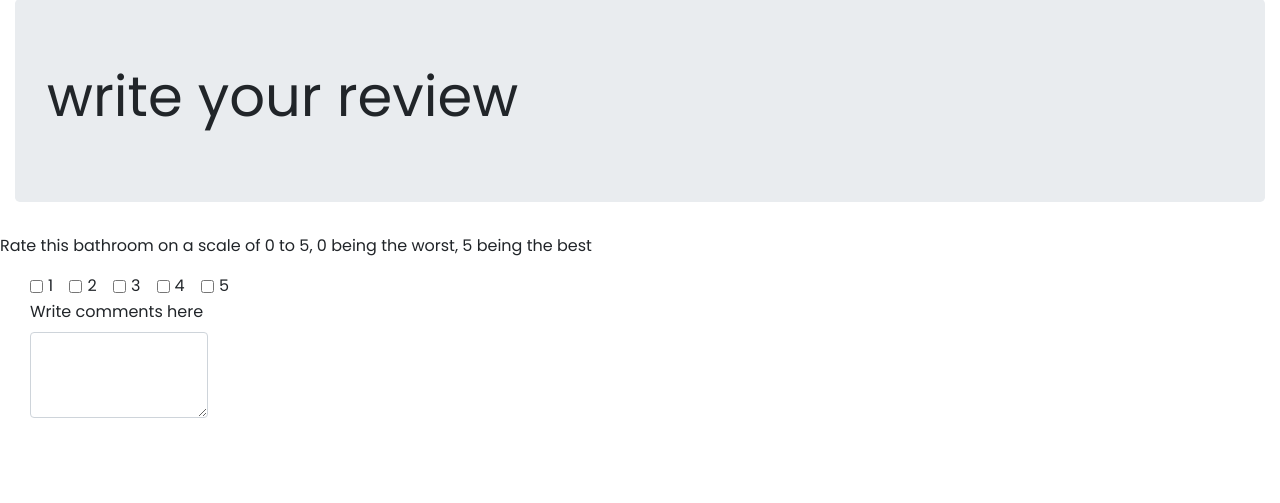
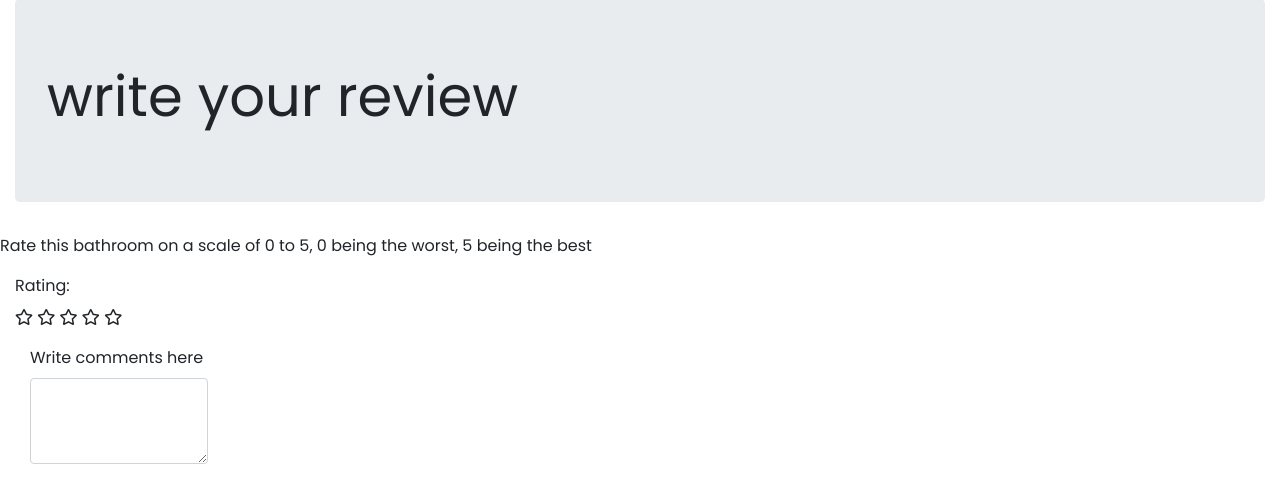
Before and after one commit to aleal209/ToiletFinder, a Flask app: template frontend/templates/new_review.html in a window 1280 px wide. Shown: the part 87-590 px from the top of the page. Run offline with Flask 3, Linux system fonts and the light colour scheme; the template is opened without the code that fills it, so the values that code supplies are empty.

Commit message:
Update new_review.html

```diff
--- a/frontend/templates/new_review.html
+++ b/frontend/templates/new_review.html
@@ -8,6 +8,7 @@
     <link rel="stylesheet" href="https://cdn.jsdelivr.net/npm/bootstrap@4.3.1/dist/css/bootstrap.min.css" integrity="sha384-ggOyR0iXCbMQv3Xipma34MD+dH/1fQ784/j6cY/iJTQUOhcWr7x9JvoRxT2MZw1T" crossorigin="anonymous">
     <link rel="stylesheet" href="style.css">
     <link rel="preconnect" href="https://fonts.googleapis.com">
+    <link rel="stylesheet" href="https://cdnjs.cloudflare.com/ajax/libs/font-awesome/5.15.4/css/all.min.css">
     </head>
 
 
@@ -36,31 +37,19 @@
             <div class="row">
                    <p> Rate this bathroom on a scale of 0 to 5, 0 being the worst, 5 being the best</p>
             </div>
-            <div class="col-md-6">
 
-                <div class="form-check form-check-inline">
-                    <input class="form-check-input" type="checkbox" id="inlineCheckbox1" value="option1">
-                    <label class="form-check-label" for="inlineCheckbox1">1</label>
-                  </div>
-                  <div class="form-check form-check-inline">
-                    <input class="form-check-input" type="checkbox" id="inlineCheckbox2" value="option2">
-                    <label class="form-check-label" for="inlineCheckbox2">2</label>
-                  </div>
-                  <div class="form-check form-check-inline">
-                    <input class="form-check-input" type="checkbox" id="inlineCheckbox3" value="option3">
-                    <label class="form-check-label" for="inlineCheckbox3">3</label>
 
-                  </div>
-                  <div class="form-check form-check-inline">
-                    <input class="form-check-input" type="checkbox" id="inlineCheckbox3" value="option3">
-                    <label class="form-check-label" for="inlineCheckbox3">4</label>
+                <div class="form-group">
+                    <label for="rating">Rating:</label>
+                    <div id="star-rating">
+                        <i class="far fa-star" data-value="1"></i>
+                        <i class="far fa-star" data-value="2"></i>
+                        <i class="far fa-star" data-value="3"></i>
+                        <i class="far fa-star" data-value="4"></i>
+                        <i class="far fa-star" data-value="5"></i>
+                    </div>
+                    <input type="hidden" id="rating" name="rating" required>
 
-                  </div>
-                  <div class="form-check form-check-inline">
-                    <input class="form-check-input" type="checkbox" id="inlineCheckbox3" value="option3">
-                    <label class="form-check-label" for="inlineCheckbox3">5</label>
-
-                  </div>
             </div>
             <div class="col-md-2">
                 <form>
@@ -74,3 +63,21 @@
         </div>
 
     </body>
+
+
+    <script>
+        const stars = document.querySelectorAll('#star-rating i');
+        const ratingInput = document.getElementById('rating');
+        stars.forEach(star => {
+            star.addEventListener('click', function () {
+                const rating = this.getAttribute('data-value');
+                ratingInput.value = rating;
+                stars.forEach(s => s.classList.remove('fas'));
+                stars.forEach(s => s.classList.add('far'));
+                for (let i = 0; i < rating; i++) {
+                    stars[i].classList.remove('far');
+                    stars[i].classList.add('fas');
+                }
+            });
+        });
+    </script>
```
